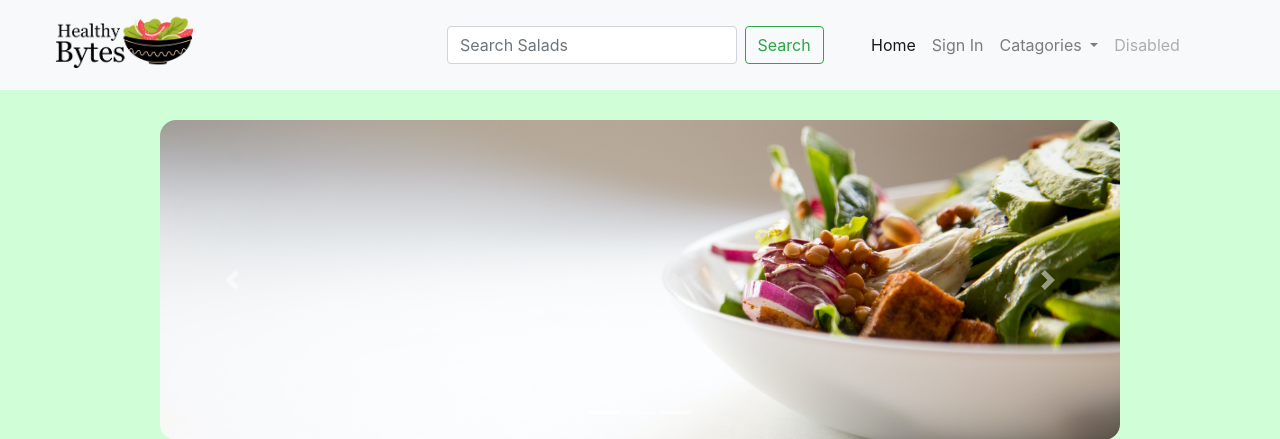
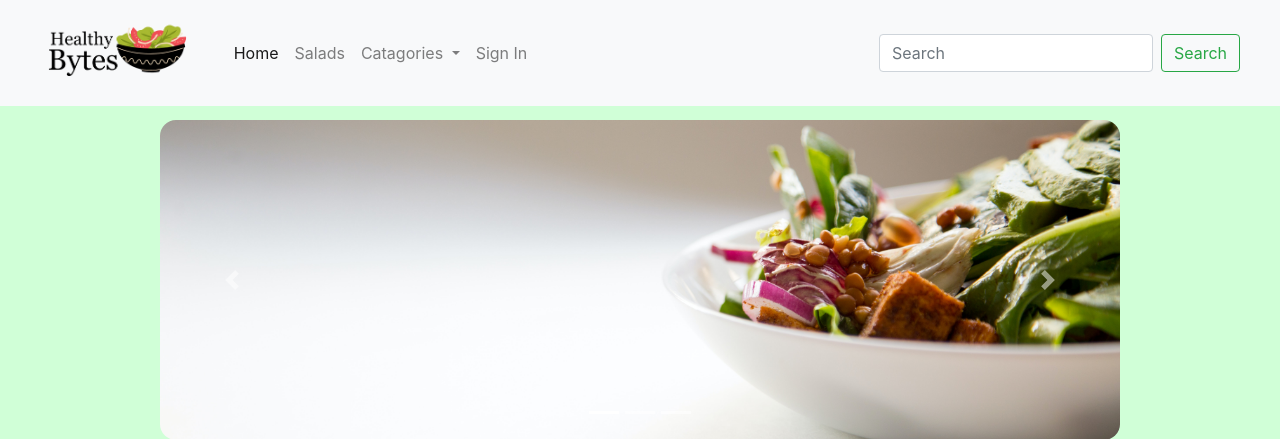
Before and after one commit to Hitansh-Thakur/HealthyBytes, a PHP site: page / in a window 1280 px wide. Shown: the top 439 px of the page. Run offline with PHP 8.4, Linux system fonts and the light colour scheme; some libraries are stand-ins or nearby versions.

Commit message:
Added new navigation bar
added a simple navigation bar with a search bar and removed old nav bar file name Old_nav

```diff
--- a/nav.php
+++ b/nav.php
@@ -1,43 +1,26 @@
- <!-- Purpose: This file is used to create the navigation bar for the website. It is included in all pages except for the -->
+<nav class="navbar navbar-expand-lg navbar-light bg-light fixed-top py-3 ">
+    <a class="navbar-brand pr-3 pl-4" href="#">
+        <img src="./images/logo.png"  class="d-inline-block align-top"
+            alt="">
 
-<style>
-    .navbar img {
-
-        height: 4rem;
-
-    }
-</style>
-<nav>
-    <nav class="navbar navbar-expand-lg navbar-light bg-light fixed-top">
-
-        <div class=" w-100 d-flex justify-content-between align-items-center">
-            <div class="container">
-                <a class="navbar-brand ml-3" href="#"><img src="./images/logo.png" alt="Healthy Bytes"></a>
-                <button class="navbar-toggler" type="button" data-toggle="collapse"
-                    data-target="#navbarSupportedContent" aria-controls="navbarSupportedContent" aria-expanded="false"
-                    aria-label="Toggle navigation">
+    </a>
+    <button class="navbar-toggler" type="button" data-toggle="collapse" data-target="#navbarSupportedContent"
+        aria-controls="navbarSupportedContent" aria-expanded="false" aria-label="Toggle navigation">
         <span class="navbar-toggler-icon"></span>
     </button>
-            </div>
-            <div class="container ">
-                <form class=" form-inline my-2 my-lg-0">
-                    <!-- make search bar center -->
-                    <input class="w-75 form-control mr-sm-2" type="search" placeholder="Search Salads"
-                        aria-label="Search">
-                    <button class="btn btn-outline-success my-2 my-sm-0" type="submit">Search</button>
-                </form>
-            </div>
-            <div class=" container collapse navbar-collapse" id="navbarSupportedContent">
-                <ul class="text-right navbar-nav mr-auto">
+
+    <div class="collapse navbar-collapse" id="navbarSupportedContent">
+        <ul class="navbar-nav mr-auto">
             <li class="nav-item active">
                 <a class="nav-link" href="./index.php">Home <span class="sr-only">(current)</span></a>
             </li>
             <li class="nav-item">
-                        <a class="nav-link" href="./login.php">Sign In</a>
+                <a class="nav-link" href="./products.php">Salads</a>
             </li>
+
             <li class="nav-item dropdown">
-                        <a class="nav-link dropdown-toggle" href="#" id="navbarDropdown" role="button"
-                            data-toggle="dropdown" aria-haspopup="true" aria-expanded="false">
+                <a class="nav-link dropdown-toggle" href="#" id="navbarDropdown" role="button" data-toggle="dropdown"
+                    aria-haspopup="true" aria-expanded="false">
                     Catagories
                 </a>
                 <div class="dropdown-menu" aria-labelledby="navbarDropdown">
@@ -48,11 +31,12 @@
                 </div>
             </li>
             <li class="nav-item">
-                        <a class="nav-link disabled" href="#">Disabled</a>
+                <a class="nav-link" href="./login.php">Sign In</a>
             </li>
         </ul>
-
-            </div>
+        <form class="form-inline my-2 my-lg-0 pr-4">
+            <input class="form-control mr-sm-2" type="search" placeholder="Search" aria-label="Search">
+            <button class="btn btn-outline-success my-2 my-sm-0" type="submit">Search</button>
+        </form>
     </div>
 </nav>
-</nav>
```
Also changed, not shown: 1 other file. Lines whose indentation alone changed are shown as unchanged.
